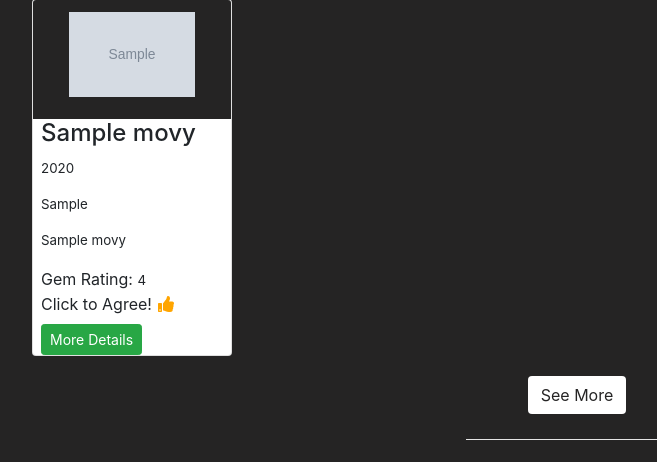
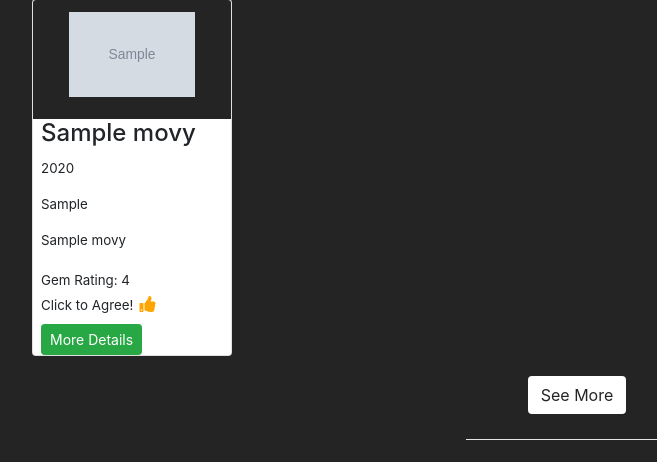
Before and after one commit to Code-Institute-Submissions/HiddenGems, a Flask app: page / in a window 1280 px wide. Shown: the part 1346-1808 px from the top of the page, without its empty margins (63-720 px from the left). Run offline with Flask 2, Linux system fonts and the light colour scheme; grey boxes marked "Sample" are stand-in pictures; a database or web service that is not in the repository returns one stand-in record (values such as "Sample title"); some libraries are stand-ins or nearby versions.

Commit message:
Finish amending card body fonts and fix bug in how categories display cards.

```diff
--- a/templates/manage_movies.html
+++ b/templates/manage_movies.html
@@ -24,7 +24,7 @@
                   <p id="{{ movie._id }}_actors" class="card-text">{{ movie.movie_actors }}</p>
                   <p id="{{ movie._id }}_category" class="card-text">{{ movie.category_name }}</p>
                   <p class="card-text">{{ movie.movie_review }}</p>
-                  <span>Gem Rating: </span>
+                  <span class="card-text">Gem Rating: </span>
                 <span class="card-text rating{{ movie._id }}">{{ movie.movie_rating }}</span>
                 </div>
                 <a onclick="return editEntry(this.id)" href="/edit_movie/{{ movie._id }}" id="{{ movie._id }}" class="btn-block btn btn-primary editButton ">Edit</a>
@@ -78,7 +78,7 @@
                   <p id="{{ movie._id }}_actors" class="card-text">{{ movie.movie_actors }}</p>
                   <p id="{{ movie._id }}_category" class="card-text">{{ movie.category_name }}</p>
                   <p class="card-text">{{ movie.movie_review }}</p>
-                  <span>Gem Rating: </span>
+                  <span class="card-text">Gem Rating: </span>
                 <span class="card-text rating{{ movie._id }}">{{ movie.movie_rating }}</span>
                 </div>
                 <a onclick="return editEntry(this.id)" href="/edit_movie/{{ movie._id }}" id="{{ movie._id }}" class="btn-block btn btn-primary editButton ">Edit</a>
--- a/templates/movies.html
+++ b/templates/movies.html
@@ -99,9 +99,9 @@
                     <p class="card-text">{{ movie.movie_year }}</p>
                     <p class="card-text">{{ movie.movie_actors }}</p>
                     <p class="card-text">{{ movie.category_name }}</p>
-                    <span>Gem Rating: </span>
+                    <span class="card-text">Gem Rating: </span>
                     <span class="card-text rating{{ movie._id }}">{{ movie.movie_rating }}</span>
-                    <label for="agree-button">Click to Agree! </label><button class="agree-button" data-id="{{ movie._id }}" name="agree-button"><i class="fa fa-thumbs-up"></i></button>
+                    <label class="card-text" for="agree-button">Click to Agree! </label><button class="agree-button" data-id="{{ movie._id }}" name="agree-button"><i class="fa fa-thumbs-up"></i></button>
                     <br>
                     <a href="{{ url_for('movie_details', movie_id=movie._id) }}" class="btn btn-sm btn-success">More Details</a>
                   </div>
@@ -130,9 +130,9 @@
               <p class="card-text">{{ movie.movie_year }}</p>
               <p class="card-text">{{ movie.movie_actors }}</p>
               <p class="card-text">{{ movie.category_name }}</p>
-              <span>Gem Rating: </span>
+              <span class="card-text">Gem Rating: </span>
               <span class="card-text rating{{ movie._id }}">{{ movie.movie_rating }}</span>
-              <label for="agree-button">Click to Agree! </label><button class="agree-button" data-id="{{ movie._id }}" name="agree-button"><i class="fa fa-thumbs-up"></i></button>
+              <label class="card-text" for="agree-button">Click to Agree! </label><button class="agree-button" data-id="{{ movie._id }}" name="agree-button"><i class="fa fa-thumbs-up"></i></button>
               <br>
               <a href="{{ url_for('movie_details', movie_id=movie._id) }}" class="btn btn-sm btn-success">More Details</a>
             </div>
@@ -160,9 +160,9 @@
                     <p class="card-text">{{ movie.movie_year }}</p>
                     <p class="card-text">{{ movie.movie_actors }}</p>
                     <p class="card-text">{{ movie.category_name }}</p>
-                    <span>Gem Rating: </span>
+                    <span class="card-text">Gem Rating: </span>
                     <span class="card-text rating{{ movie._id }}">{{ movie.movie_rating }}</span>
-                    <label for="agree-button">Click to Agree! </label><button class="agree-button" data-id="{{ movie._id }}" name="agree-button"><i class="fa fa-thumbs-up"></i></button>
+                    <label class="card-text" for="agree-button">Click to Agree! </label><button class="agree-button" data-id="{{ movie._id }}" name="agree-button"><i class="fa fa-thumbs-up"></i></button>
                     <br>
                     <a href="{{ url_for('movie_details', movie_id=movie._id) }}" class="btn btn-sm btn-success">More Details</a>
                   </div>
@@ -205,9 +205,9 @@
                     <p class="card-text">{{ movie.movie_year }}</p>
                     <p class="card-text">{{ movie.movie_actors }}</p>
                     <p class="card-text">{{ movie.category_name }}</p>
-                    <span>Gem Rating: </span>
+                    <span class="card-text">Gem Rating: </span>
                     <span class="card-text rating{{ movie._id }}">{{ movie.movie_rating }}</span>
-                    <label for="agree-button">Click to Agree! </label><button class="agree-button" data-id="{{ movie._id }}" name="agree-button"><i class="fa fa-thumbs-up"></i></button>
+                    <label class="card-text" for="agree-button">Click to Agree! </label><button class="agree-button" data-id="{{ movie._id }}" name="agree-button"><i class="fa fa-thumbs-up"></i></button>
                     <br>
                     <a href="{{ url_for('movie_details', movie_id=movie._id) }}" class="btn btn-sm btn-success">More Details</a>
                   </div>
@@ -242,9 +242,9 @@
                 <p class="card-text">{{ movie.movie_year }}</p>
                 <p class="card-text">{{ movie.movie_actors }}</p>
                 <p class="card-text">{{ movie.category_name }}</p>
-                <span>Gem Rating: </span>
+                <span class="card-text">Gem Rating: </span>
                 <span class="card-text rating{{ movie._id }}">{{ movie.movie_rating }}</span>
-                <label for="agree-button">Click to Agree! </label><button class="agree-button" data-id="{{ movie._id }}" name="agree-button"><i class="fa fa-thumbs-up"></i></button>
+                <label class="card-text" for="agree-button">Click to Agree! </label><button class="agree-button" data-id="{{ movie._id }}" name="agree-button"><i class="fa fa-thumbs-up"></i></button>
                 <br>
                 <a href="{{ url_for('movie_details', movie_id=movie._id) }}" class="btn btn-sm btn-success">More Details</a>
               </div>
@@ -279,9 +279,9 @@
                 <p class="card-text">{{ movie.movie_year }}</p>
                 <p class="card-text">{{ movie.movie_actors }}</p>
                 <p class="card-text">{{ movie.category_name }}</p>
-                <span>Gem Rating: </span>
+                <span class="card-text">Gem Rating: </span>
                 <span class="card-text rating{{ movie._id }}">{{ movie.movie_rating }}</span>
-                <label for="agree-button">Click to Agree! </label><button class="agree-button" data-id="{{ movie._id }}" name="agree-button"><i class="fa fa-thumbs-up"></i></button>
+                <label class="card-text" for="agree-button">Click to Agree! </label><button class="agree-button" data-id="{{ movie._id }}" name="agree-button"><i class="fa fa-thumbs-up"></i></button>
                 <br>
                 <a href="{{ url_for('movie_details', movie_id=movie._id) }}" class="btn btn-sm btn-success">More Details</a>
               </div>
@@ -316,9 +316,9 @@
                 <p class="card-text">{{ movie.movie_year }}</p>
                 <p class="card-text">{{ movie.movie_actors }}</p>
                 <p class="card-text">{{ movie.category_name }}</p>
-                <span>Gem Rating: </span>
+                <span class="card-text">Gem Rating: </span>
                 <span class="card-text rating{{ movie._id }}">{{ movie.movie_rating }}</span>
-                <label for="agree-button">Click to Agree! </label><button class="agree-button" data-id="{{ movie._id }}" name="agree-button"><i class="fa fa-thumbs-up"></i></button>
+                <label class="card-text" for="agree-button">Click to Agree! </label><button class="agree-button" data-id="{{ movie._id }}" name="agree-button"><i class="fa fa-thumbs-up"></i></button>
                 <br>
                 <a href="{{ url_for('movie_details', movie_id=movie._id) }}" class="btn btn-sm btn-success">More Details</a>
               </div>
@@ -353,9 +353,9 @@
                 <p class="card-text">{{ movie.movie_year }}</p>
                 <p class="card-text">{{ movie.movie_actors }}</p>
                 <p class="card-text">{{ movie.category_name }}</p>
-                <span>Gem Rating: </span>
+                <span class="card-text">Gem Rating: </span>
                 <span class="card-text rating{{ movie._id }}">{{ movie.movie_rating }}</span>
-                <label for="agree-button">Click to Agree! </label><button class="agree-button" data-id="{{ movie._id }}" name="agree-button"><i class="fa fa-thumbs-up"></i></button>
+                <label class="card-text" for="agree-button">Click to Agree! </label><button class="agree-button" data-id="{{ movie._id }}" name="agree-button"><i class="fa fa-thumbs-up"></i></button>
                 <br>
                 <a href="{{ url_for('movie_details', movie_id=movie._id) }}" class="btn btn-sm btn-success">More Details</a>
               </div>
@@ -390,9 +390,9 @@
                 <p class="card-text">{{ movie.movie_year }}</p>
                 <p class="card-text">{{ movie.movie_actors }}</p>
                 <p class="card-text">{{ movie.category_name }}</p>
-                <span>Gem Rating: </span>
+                <span class="card-text">Gem Rating: </span>
                 <span class="card-text rating{{ movie._id }}">{{ movie.movie_rating }}</span>
-                <label for="agree-button">Click to Agree! </label><button class="agree-button" data-id="{{ movie._id }}" name="agree-button"><i class="fa fa-thumbs-up"></i></button>
+                <label class="card-text" for="agree-button">Click to Agree! </label><button class="agree-button" data-id="{{ movie._id }}" name="agree-button"><i class="fa fa-thumbs-up"></i></button>
                 <br>
                 <a href="{{ url_for('movie_details', movie_id=movie._id) }}" class="btn btn-sm btn-success">More Details</a>
               </div>
@@ -427,9 +427,9 @@
                 <p class="card-text">{{ movie.movie_year }}</p>
                 <p class="card-text">{{ movie.movie_actors }}</p>
                 <p class="card-text">{{ movie.category_name }}</p>
-                <span>Gem Rating: </span>
+                <span class="card-text">Gem Rating: </span>
                 <span class="card-text rating{{ movie._id }}">{{ movie.movie_rating }}</span>
-                <label for="agree-button">Click to Agree! </label><button class="agree-button" data-id="{{ movie._id }}" name="agree-button"><i class="fa fa-thumbs-up"></i></button>
+                <label class="card-text" for="agree-button">Click to Agree! </label><button class="agree-button" data-id="{{ movie._id }}" name="agree-button"><i class="fa fa-thumbs-up"></i></button>
                 <br>
                 <a href="{{ url_for('movie_details', movie_id=movie._id) }}" class="btn btn-sm btn-success">More Details</a>
               </div>
@@ -464,9 +464,9 @@
                 <p class="card-text">{{ movie.movie_year }}</p>
                 <p class="card-text">{{ movie.movie_actors }}</p>
                 <p class="card-text">{{ movie.category_name }}</p>
-                <span>Gem Rating: </span>
+                <span class="card-text">Gem Rating: </span>
                 <span class="card-text rating{{ movie._id }}">{{ movie.movie_rating }}</span>
-                <label for="agree-button">Click to Agree! </label><button class="agree-button" data-id="{{ movie._id }}" name="agree-button"><i class="fa fa-thumbs-up"></i></button>
+                <label class="card-text" for="agree-button">Click to Agree! </label><button class="agree-button" data-id="{{ movie._id }}" name="agree-button"><i class="fa fa-thumbs-up"></i></button>
                 <br>
                 <a href="{{ url_for('movie_details', movie_id=movie._id) }}" class="btn btn-sm btn-success">More Details</a>
               </div>
@@ -501,9 +501,9 @@
                 <p class="card-text">{{ movie.movie_year }}</p>
                 <p class="card-text">{{ movie.movie_actors }}</p>
                 <p class="card-text">{{ movie.category_name }}</p>
-                <span>Gem Rating: </span>
+                <span class="card-text">Gem Rating: </span>
                 <span class="card-text rating{{ movie._id }}">{{ movie.movie_rating }}</span>
-                <label for="agree-button">Click to Agree! </label><button class="agree-button" data-id="{{ movie._id }}" name="agree-button"><i class="fa fa-thumbs-up"></i></button>
+                <label class="card-text" for="agree-button">Click to Agree! </label><button class="agree-button" data-id="{{ movie._id }}" name="agree-button"><i class="fa fa-thumbs-up"></i></button>
                 <br>
                 <a href="{{ url_for('movie_details', movie_id=movie._id) }}" class="btn btn-sm btn-success">More Details</a>
               </div>
@@ -538,9 +538,9 @@
                 <p class="card-text">{{ movie.movie_year }}</p>
                 <p class="card-text">{{ movie.movie_actors }}</p>
                 <p class="card-text">{{ movie.category_name }}</p>
-                <span>Gem Rating: </span>
+                <span class="card-text">Gem Rating: </span>
                 <span class="card-text rating{{ movie._id }}">{{ movie.movie_rating }}</span>
-                <label for="agree-button">Click to Agree! </label><button class="agree-button" data-id="{{ movie._id }}" name="agree-button"><i class="fa fa-thumbs-up"></i></button>
+                <label class="card-text" for="agree-button">Click to Agree! </label><button class="agree-button" data-id="{{ movie._id }}" name="agree-button"><i class="fa fa-thumbs-up"></i></button>
                 <br>
                 <a href="{{ url_for('movie_details', movie_id=movie._id) }}" class="btn btn-sm btn-success">More Details</a>
               </div>
@@ -575,9 +575,9 @@
                 <p class="card-text">{{ movie.movie_year }}</p>
                 <p class="card-text">{{ movie.movie_actors }}</p>
                 <p class="card-text">{{ movie.category_name }}</p>
-                <span>Gem Rating: </span>
+                <span class="card-text">Gem Rating: </span>
                 <span class="card-text rating{{ movie._id }}">{{ movie.movie_rating }}</span>
-                <label for="agree-button">Click to Agree! </label><button class="agree-button" data-id="{{ movie._id }}" name="agree-button"><i class="fa fa-thumbs-up"></i></button>
+                <label class="card-text" for="agree-button">Click to Agree! </label><button class="agree-button" data-id="{{ movie._id }}" name="agree-button"><i class="fa fa-thumbs-up"></i></button>
                 <br>
                 <a href="{{ url_for('movie_details', movie_id=movie._id) }}" class="btn btn-sm btn-success">More Details</a>
               </div>
@@ -612,9 +612,9 @@
                 <p class="card-text">{{ movie.movie_year }}</p>
                 <p class="card-text">{{ movie.movie_actors }}</p>
                 <p class="card-text">{{ movie.category_name }}</p>
-                <span>Gem Rating: </span>
+                <span class="card-text">Gem Rating: </span>
                 <span class="card-text rating{{ movie._id }}">{{ movie.movie_rating }}</span>
-                <label for="agree-button">Click to Agree! </label><button class="agree-button" data-id="{{ movie._id }}" name="agree-button"><i class="fa fa-thumbs-up"></i></button>
+                <label class="card-text" for="agree-button">Click to Agree! </label><button class="agree-button" data-id="{{ movie._id }}" name="agree-button"><i class="fa fa-thumbs-up"></i></button>
                 <br>
                 <a href="{{ url_for('movie_details', movie_id=movie._id) }}" class="btn btn-sm btn-success">More Details</a>
               </div>
```
Also changed, not shown: other parts of templates/movies.html (+24 -24 lines).
